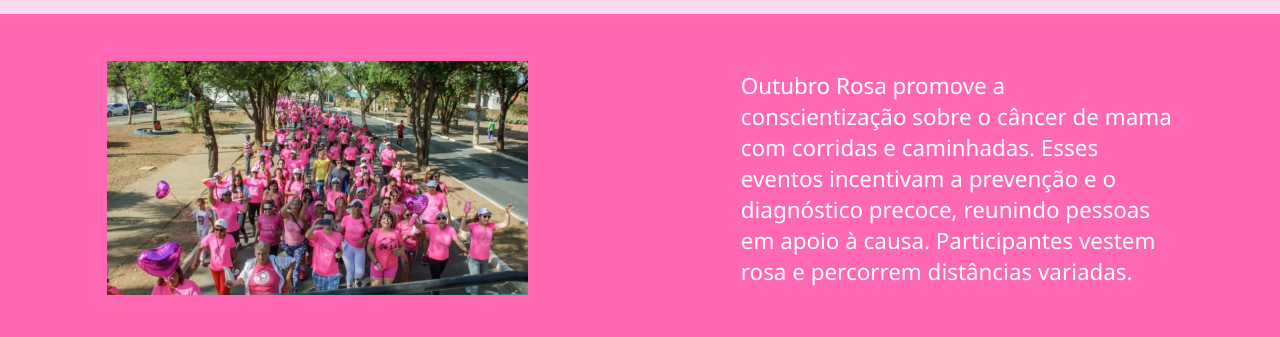
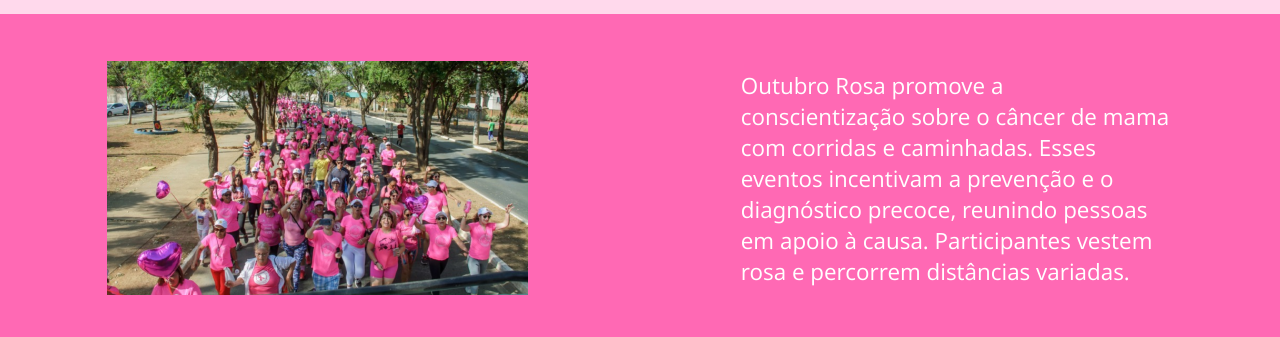
Before and after one commit to LarissaPadilha-dev/Desafio-2-VNW-outubro-rosa, a plain HTML site: page index.html in a window 1280 px wide. Shown: the part 594-931 px from the top of the page. Drawn offline with Linux system fonts and the light colour scheme.

Commit message:
fonte adicionada

```diff
--- a/style.scss
+++ b/style.scss
@@ -21,6 +21,7 @@
     p {
       font-size: 1.2rem;
       font-weight: 380;
+
     }
     a{
       color: white;
@@ -63,6 +64,7 @@
       color: white;
       width: 33.8vw;
       font-size: 1.4rem;
+      font-weight: 380;
     }
   }
 
```
Also changed, not shown: style.css, 1 other file.
